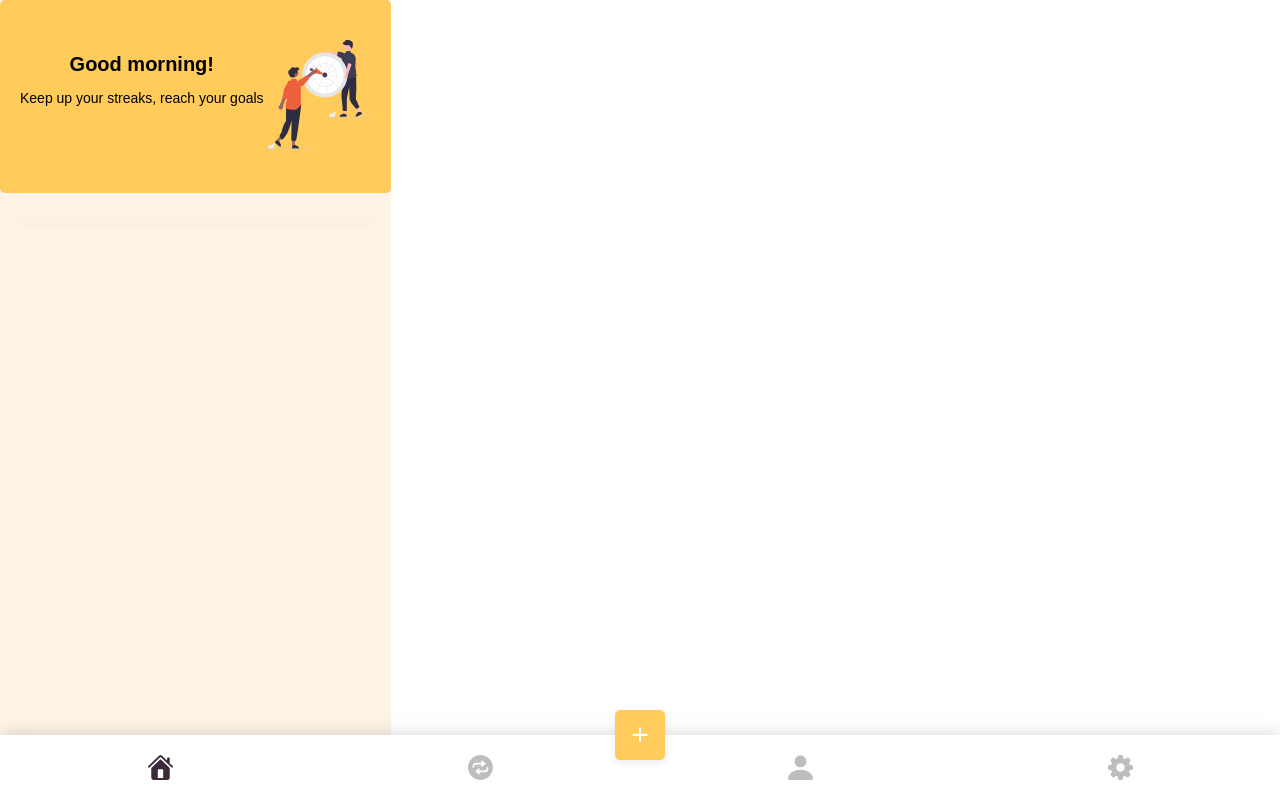
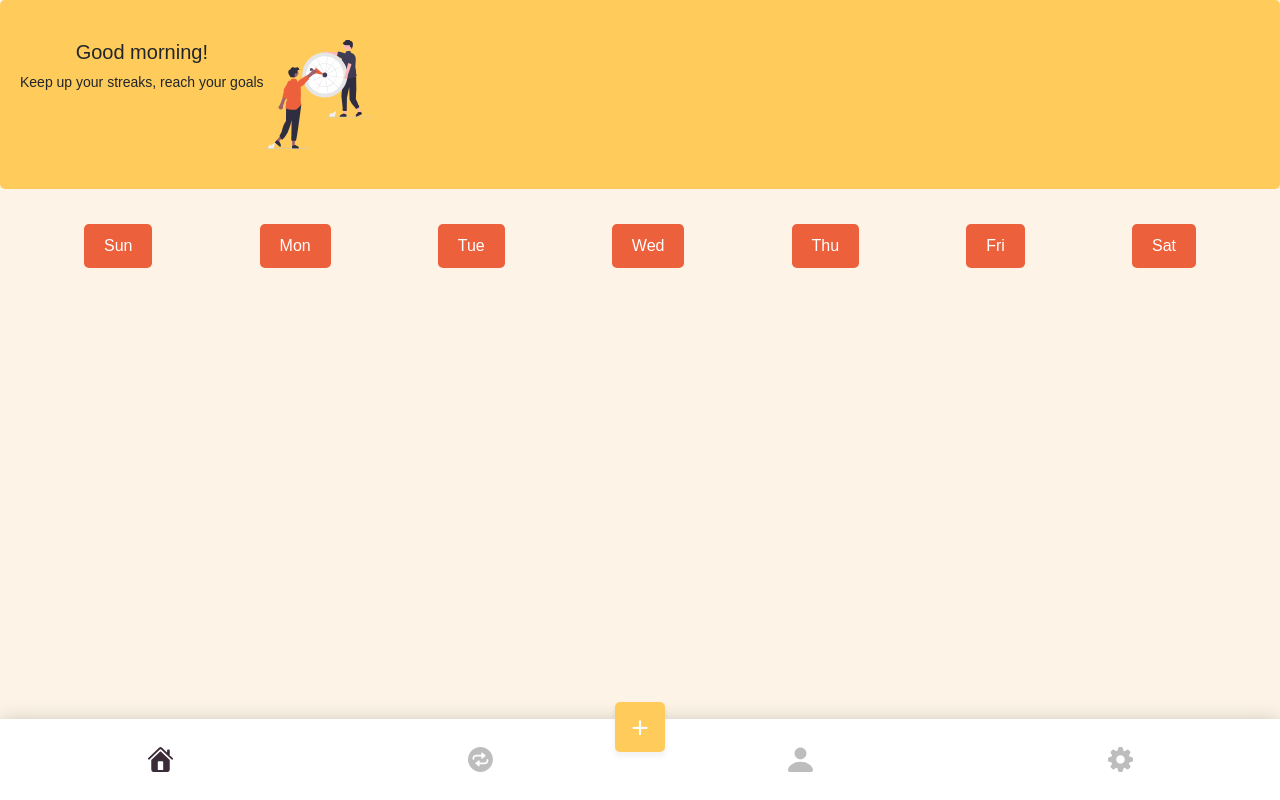
Before and after one commit to oliverlauridsen/react-habit-app, a React (Create React App) app: page /habits in a window 1280 px wide. Built offline with nearby package versions, Linux system fonts and the light colour scheme.

Commit message:
starts working on the habit dashboard

```diff
--- a/package.json
+++ b/package.json
@@ -11,10 +11,12 @@
     "@types/react": "^18.0.27",
     "@types/react-dom": "^18.0.10",
     "@types/react-router-dom": "^5.3.3",
+    "bootstrap": "^5.2.3",
     "firebase": "^9.16.0",
     "framer-motion": "^8.5.0",
     "gapi-script": "^1.2.0",
     "react": "^18.2.0",
+    "react-bootstrap": "^2.7.0",
     "react-circular-progressbar": "^2.1.0",
     "react-dom": "^18.2.0",
     "react-google-login": "^5.2.2",
--- /dev/null
+++ b/src/components/UI/CalendarDay.tsx
@@ -0,0 +1,25 @@
+import React from 'react';
+import styled from 'styled-components';
+interface CalendarDayProps {
+	className?: string;
+	key: string;
+	children?: string[] | string;
+}
+
+export const CalendarDay: React.FC<CalendarDayProps> = ({
+	className,
+	children,
+}) => {
+	return <div className={className}>{children}</div>;
+};
+
+export const StyledCalendarDay = styled(CalendarDay)`
+	background-color: #ec603c;
+	border-radius: 5px;
+	color: white;
+	padding: 15px 0;
+
+	p {
+		margin: 0;
+	}
+`;
--- /dev/null
+++ b/src/components/UI/MainContentWrapper.tsx
@@ -0,0 +1,39 @@
+import React from 'react';
+import styled from 'styled-components';
+import 'bootstrap/dist/css/bootstrap.min.css';
+
+interface MainContentWrapperProps {
+	className?: string;
+	children: JSX.Element[];
+}
+
+export const MainContentWrapper: React.FC<MainContentWrapperProps> = ({
+	className,
+	children,
+}) => {
+	return (
+		<div className={className}>
+			<div className='children-wrapper'>{children}</div>
+		</div>
+	);
+};
+
+export const StyledMainContentWrapper = styled(MainContentWrapper)`
+	width: 90%;
+	margin: 25px auto;
+	flex-direction: column;
+	overflow-x: scroll;
+
+	.children-wrapper {
+		display: flex;
+		flex-direction: row;
+		justify-content: space-between;
+		overflow-x: scroll;
+		width: 100vw;
+		gap: 10px;
+	}
+	div {
+		padding: 10px 20px;
+		/* margin-right: 10px; */
+	}
+`;
--- a/src/pages/Home/WeeklyProgress.tsx
+++ b/src/pages/Home/WeeklyProgress.tsx
@@ -52,7 +52,6 @@ export const StyledWeeklyProgress = styled(WeeklyProgress)`
 	display: flex;
 	flex-direction: column;
 	margin: auto;
-	/* padding-top: 50px; */
 
 	.weekly-progress-wrapper {
 		display: flex;
--- a/src/pages/MyHabits/HabitDashboard.tsx
+++ b/src/pages/MyHabits/HabitDashboard.tsx
@@ -1,14 +1,44 @@
 import React from 'react';
+import { StyledCalendarDay } from '../../components/UI/CalendarDay';
 import ColoredContainer from '../../components/UI/ContainerColored';
 import { StyledHeaderBanner } from '../../components/UI/HeaderBanner';
+import { StyledMainContentWrapper } from '../../components/UI/MainContentWrapper';
 
 interface HabitDashboardProps {}
 
-export const HabitDashboard: React.FC<HabitDashboardProps> = ({}) => {
+export const HabitDashboard: React.FC<HabitDashboardProps> = () => {
+	const getDays = (year: number, month: number) => {
+		return new Date(year, month, 0).getDate();
+	};
+
+	//TODO: REFACTOR INTO FOR LOOP
+	// Check the current day and make it the first.
+	// Also allow for backtracking.
+
+	// Ideally:
+	// We want to display every day name & date going back 2 weeks and forward 2 weeks.
+	// We want the days to be clickable, thereby, toggling the content of the website to reflect the state of that day (and also have the data editable for any day chosen)
+	// We also want to default the scrollable div to be located the current day whenever we load the component (meaning, if the user scrolls back 30 days, it shouldn't
+	// Stay there when they revisit the site, but instead have the bar scrolled to the current day.
+	const days = ['Sun', 'Mon', 'Tue', 'Wed', 'Thu', 'Fri', 'Sat'];
+
+	let d = new Date();
+	let dayName = days[d.getDay()];
+	console.log(dayName);
+
+	const daysOfTheWeek = days.map((day) => (
+		<StyledCalendarDay className='styledCalendarDay' key={day}>
+			{day}
+			{/* {` ${getDays(2023, 1)}`} */}
+		</StyledCalendarDay>
+	));
+
 	return (
 		<ColoredContainer>
 			<StyledHeaderBanner className='headerBanner' />
-			<div className='styled-weekly-progress-wrapper'></div>
+			<StyledMainContentWrapper className='d-flex flex-row justify-content-around'>
+				{daysOfTheWeek}
+			</StyledMainContentWrapper>
 		</ColoredContainer>
 	);
 };
```
Also changed, not shown: 1 other file (tests, documents, lock files or other folders).
